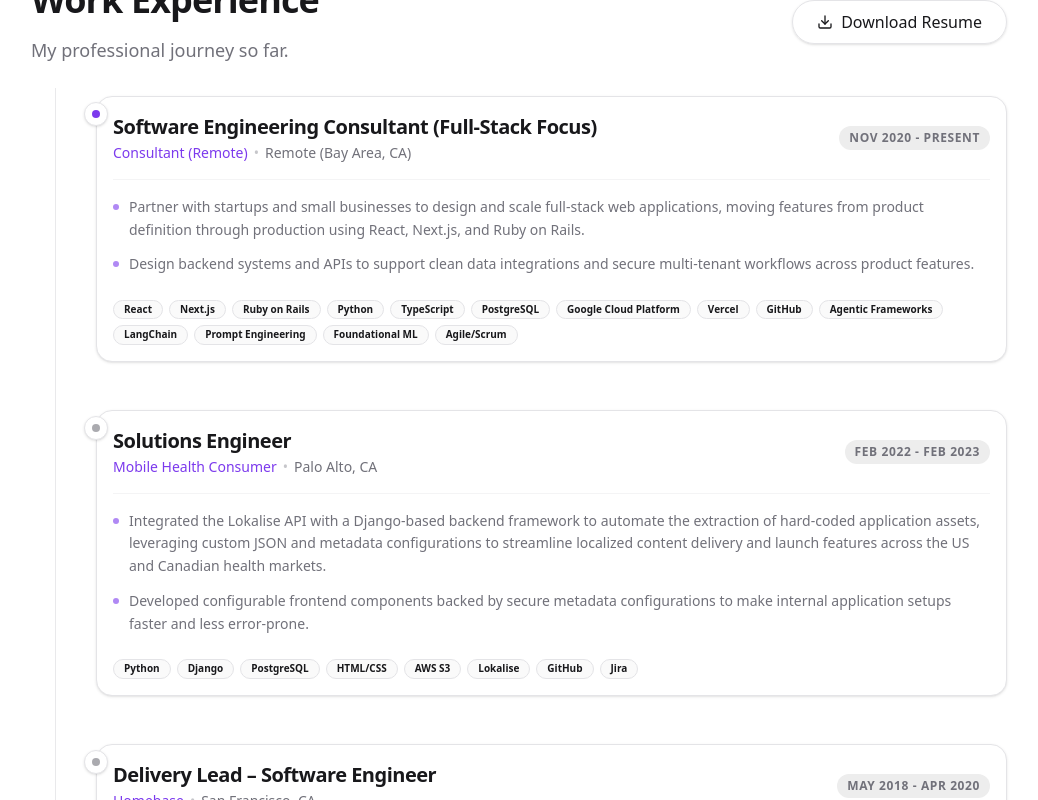
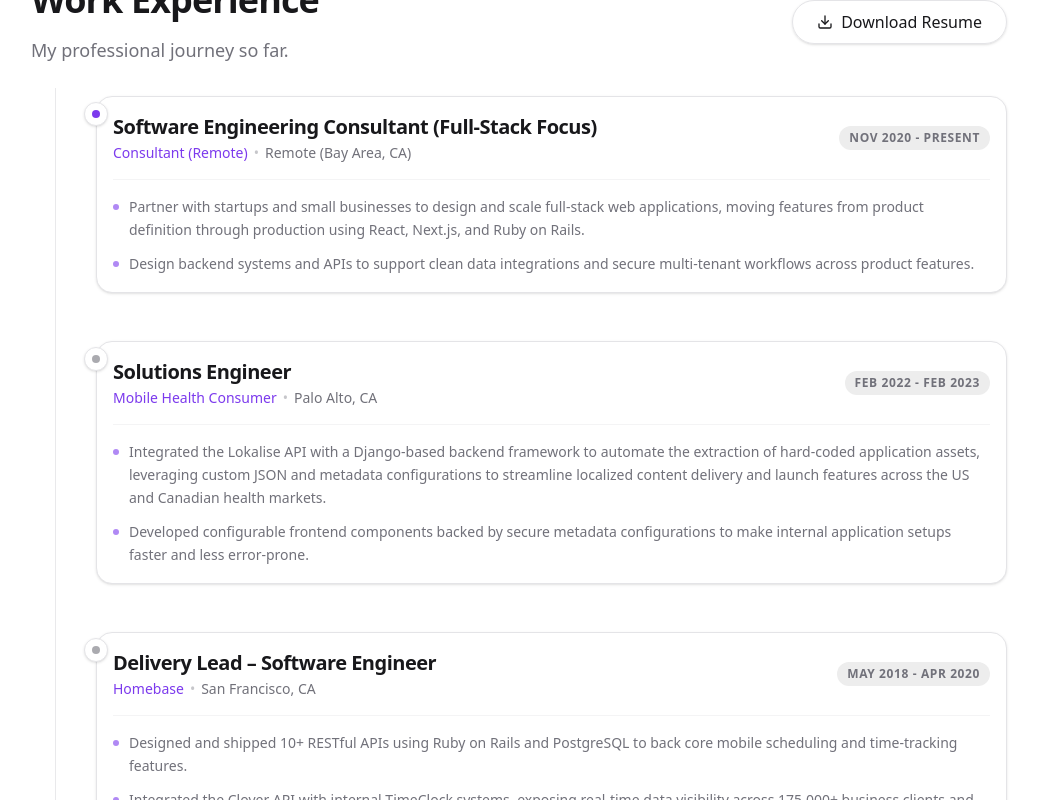
Before and after one commit to karmenatwork/carmenstudio, a Next.js app: page / in a window 1280 px wide. Shown: the part 1405-2205 px from the top of the page, without its empty margins (121-1159 px from the left). Built offline with nearby package versions, Linux system fonts and the light colour scheme.

Commit message:
chore: add showSkills boolean to show/hide skill pills on the main page

```diff
--- a/app/page.tsx
+++ b/app/page.tsx
@@ -75,7 +75,7 @@
         </div>
       </section>
 
-      <WorkExperience limit={3} bulletsLimit={2} />
+      <WorkExperience limit={3} bulletsLimit={2} showSkills={false} />
 
     </div>
   );
--- a/components/work-experience.tsx
+++ b/components/work-experience.tsx
@@ -9,9 +9,10 @@
     limit?: number;
     showTitle?: boolean;
     bulletsLimit?: number;
+    showSkills?: boolean;
 }
 
-export default function WorkExperience({ limit, showTitle = true, bulletsLimit }: WorkExperienceProps) {
+export default function WorkExperience({ limit, showTitle = true, bulletsLimit, showSkills = true }: WorkExperienceProps) {
     const allJobs = aboutData.workExperience as Job[];
     const jobs = limit ? allJobs.slice(0, limit) : allJobs;
 
@@ -95,7 +96,7 @@
                                         )}
 
                                         {/* Skills Badges */}
-                                        {job.skills && job.skills.length > 0 && (
+                                        {showSkills && job.skills && job.skills.length > 0 && (
                                             <div className="flex gap-1.5 flex-wrap mt-2">
                                                 {job.skills.map((skill: string, skillIndex: number) => (
                                                     <Badge key={skillIndex} variant="outline" className="text-[10px] px-2 py-0.5 bg-muted/30 hover:bg-muted/70 transition-colors">
```
